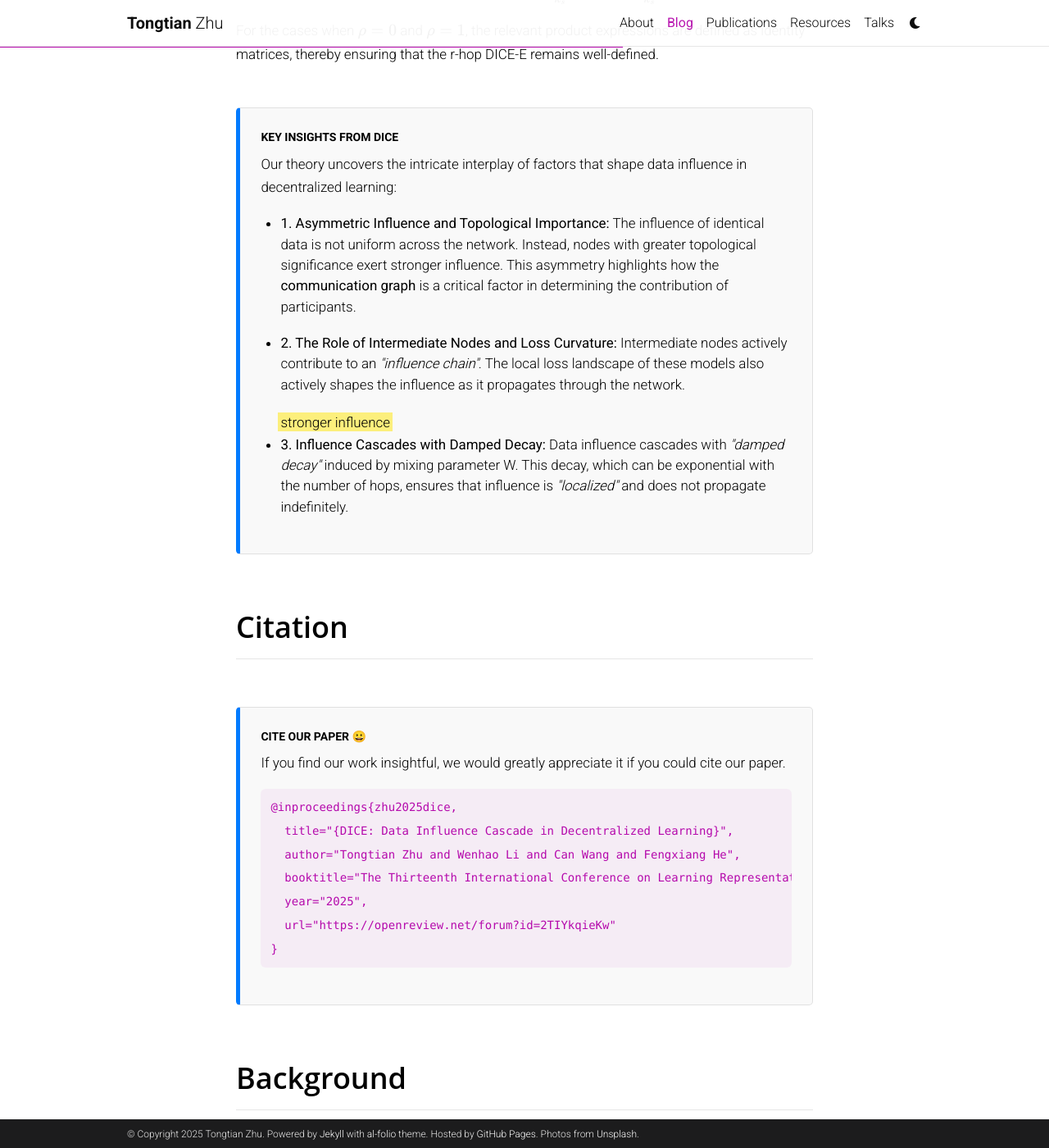
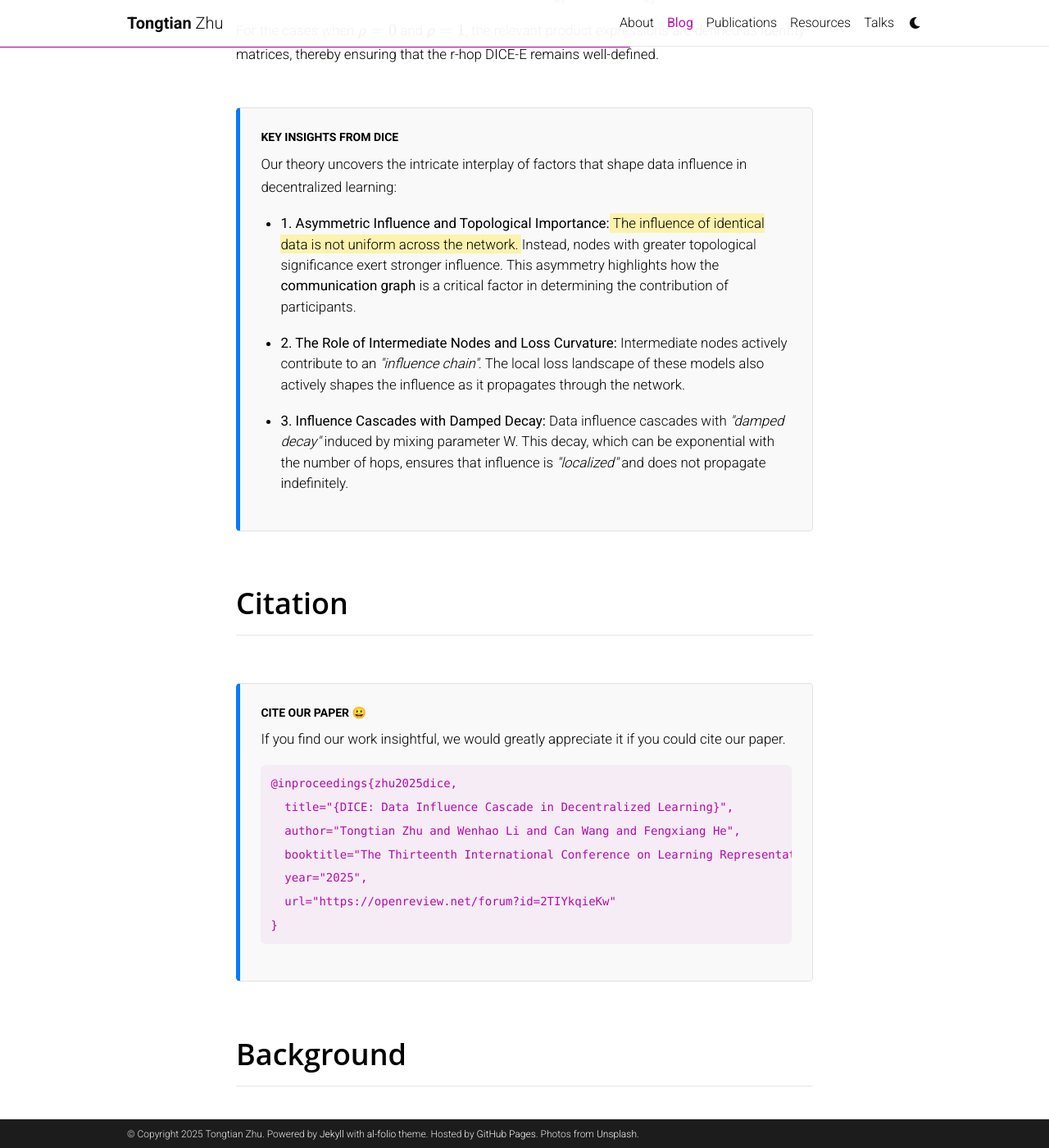
Before and after one commit to Raiden-Zhu/Raiden-Zhu.github.io, a Jekyll site: the page built from _posts/2025-03-15-DICE.md, in a window 1280 px wide and 1400 px high, scrolled down 1541 px. Shown: the whole window at 82% size. Built offline with Jekyll 4.4.1, drawn with Linux system fonts in a browser that asks for light colours; comment, search, counter and statistics services are not loaded; a style sheet for code colours, icons or effects is not loaded.

Commit message:
Update 2025-03-15-DICE.md

```diff
--- a/_posts/2025-03-15-DICE.md
+++ b/_posts/2025-03-15-DICE.md
@@ -148,8 +148,8 @@ For the cases when $$ \rho = 0 $$ and $$ \rho = 1 $$, the relevant product expre
   <h4>Key Insights from DICE</h4>
   <p>Our theory uncovers the intricate interplay of factors that shape data influence in decentralized learning:</p>
   <ul>
-    <li><b>1. Asymmetric Influence and Topological Importance:</b> The influence of identical data is not uniform across the network. Instead, nodes with greater topological significance exert stronger influence. This asymmetry highlights how the <b>communication graph</b> is a critical factor in determining the contribution of participants.</li>
-    <li><b>2. The Role of Intermediate Nodes and Loss Curvature:</b> Intermediate nodes actively contribute to an <i>"influence chain"</i>. The local loss landscape of these models also actively shapes the influence as it propagates through the network.</li> <span class="highlight-yellow">stronger influence</span>
+    <li><b>1. Asymmetric Influence and Topological Importance:</b> <span class="highlight-yellow">The influence of identical data is not uniform across the network.</span> Instead, nodes with greater topological significance exert stronger influence. This asymmetry highlights how the <b>communication graph</b> is a critical factor in determining the contribution of participants.</li>
+    <li><b>2. The Role of Intermediate Nodes and Loss Curvature:</b> Intermediate nodes actively contribute to an <i>"influence chain"</i>. The local loss landscape of these models also actively shapes the influence as it propagates through the network.</li>
     <li><b>3. Influence Cascades with Damped Decay:</b> Data influence cascades with <i>"damped decay"</i> induced by mixing parameter W. This decay, which can be exponential with the number of hops, ensures that influence is <i>"localized"</i> and does not propagate indefinitely.</li>
   </ul>
 </div>
```
Also changed, not shown: other parts of _posts/2025-03-15-DICE.md (+1 -1 lines).
